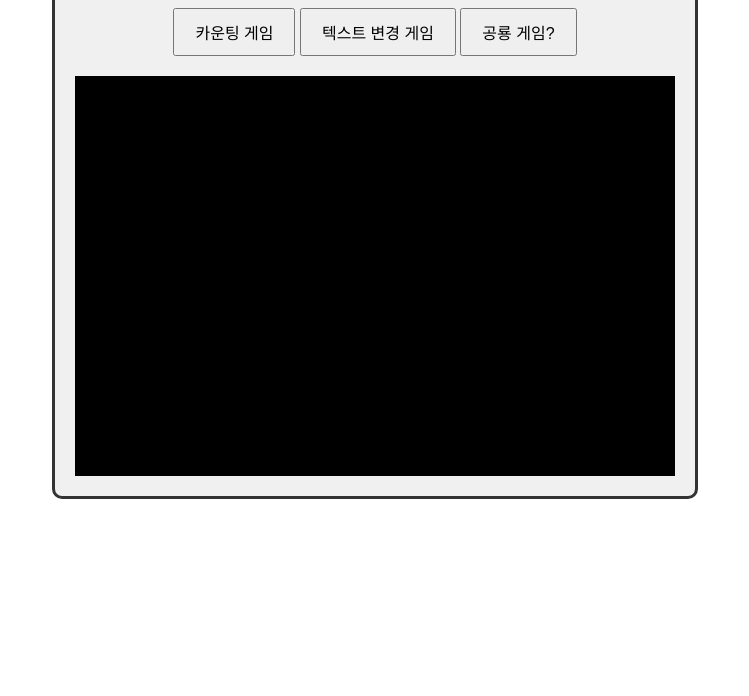
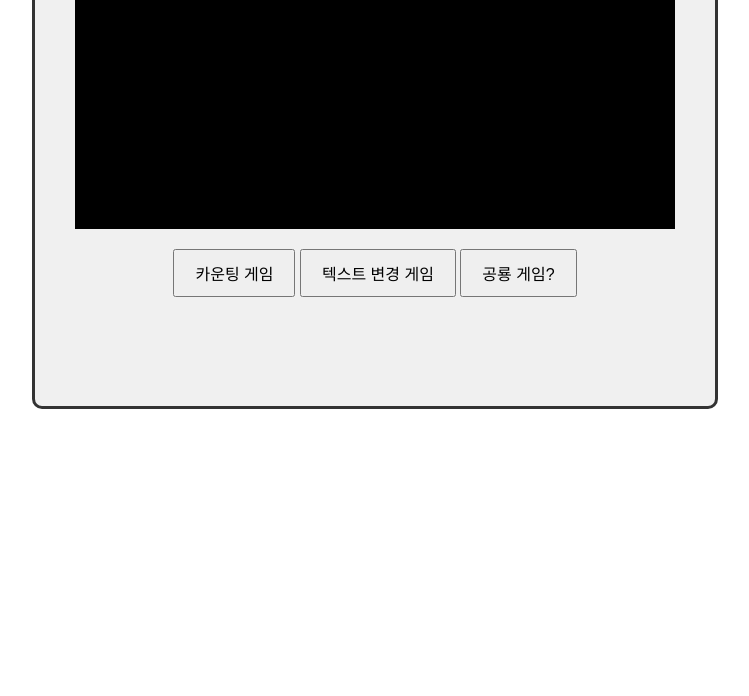
Before and after one commit to KOPO-DA5/Retro-game-console, a plain HTML site: page index.html in a window 1280 px wide. Shown: the part 154-850 px from the top of the page, without its empty margins (265-1014 px from the left). After the commit the page ends 800 px from the top, so only its background shows below. Drawn offline with Linux system fonts and the light colour scheme.

Commit message:
✨ feat: 게임 화면 사이즈 변경

```diff
--- a/css/common.css
+++ b/css/common.css
@@ -2,15 +2,16 @@
 
 body,
 html {
-  height: 100%;
+  min-height: 100%;
   margin: 0;
   font-family: Arial, sans-serif;
 }
 
 #console {
   width: 600px;
-  margin: 50px auto;
-  padding: 20px;
+  height: 467px;
+  margin: 10px auto;
+  padding: 40px;
   border: 3px solid #333;
   border-radius: 10px;
   background-color: #f0f0f0;
@@ -29,7 +30,7 @@ html {
 
 #gameView {
   width: 100%;
-  height: 400px;
+  height: 330px;
   background-color: #000;
   color: white;
 }
--- a/index.html
+++ b/index.html
@@ -8,7 +8,9 @@
   </head>
   <body>
     <div id="console">
-      <h1>레트로 게임 콘솔</h1>
+      <div id="gameView">
+        <div id="content"></div>
+      </div>
       <div id="games">
         <button class="game-button" onclick="loadGame('game1')">
           카운팅 게임
@@ -20,9 +22,6 @@
           공룡 게임?
         </button>
       </div>
-      <div id="gameView">
-        <div id="content"></div>
-      </div>
     </div>
     <script src="./js/test.js"></script>
     <script src="./js/dianosaur.js"></script>
--- a/js/test.js
+++ b/js/test.js
@@ -26,8 +26,6 @@ function updateGameContent(gameId) {
             `;
   } else if (gameId === "game2") {
     content.innerHTML = `
-                <h2>텍스트 변경 게임</h2>
-                <p>버튼을 클릭할 때마다 텍스트가 변경됩니다.</p>
                 <button onclick="changeText()">텍스트 변경</button>
                 <p id="displayText">여기에 텍스트가 표시됩니다.</p>
             `;
```
